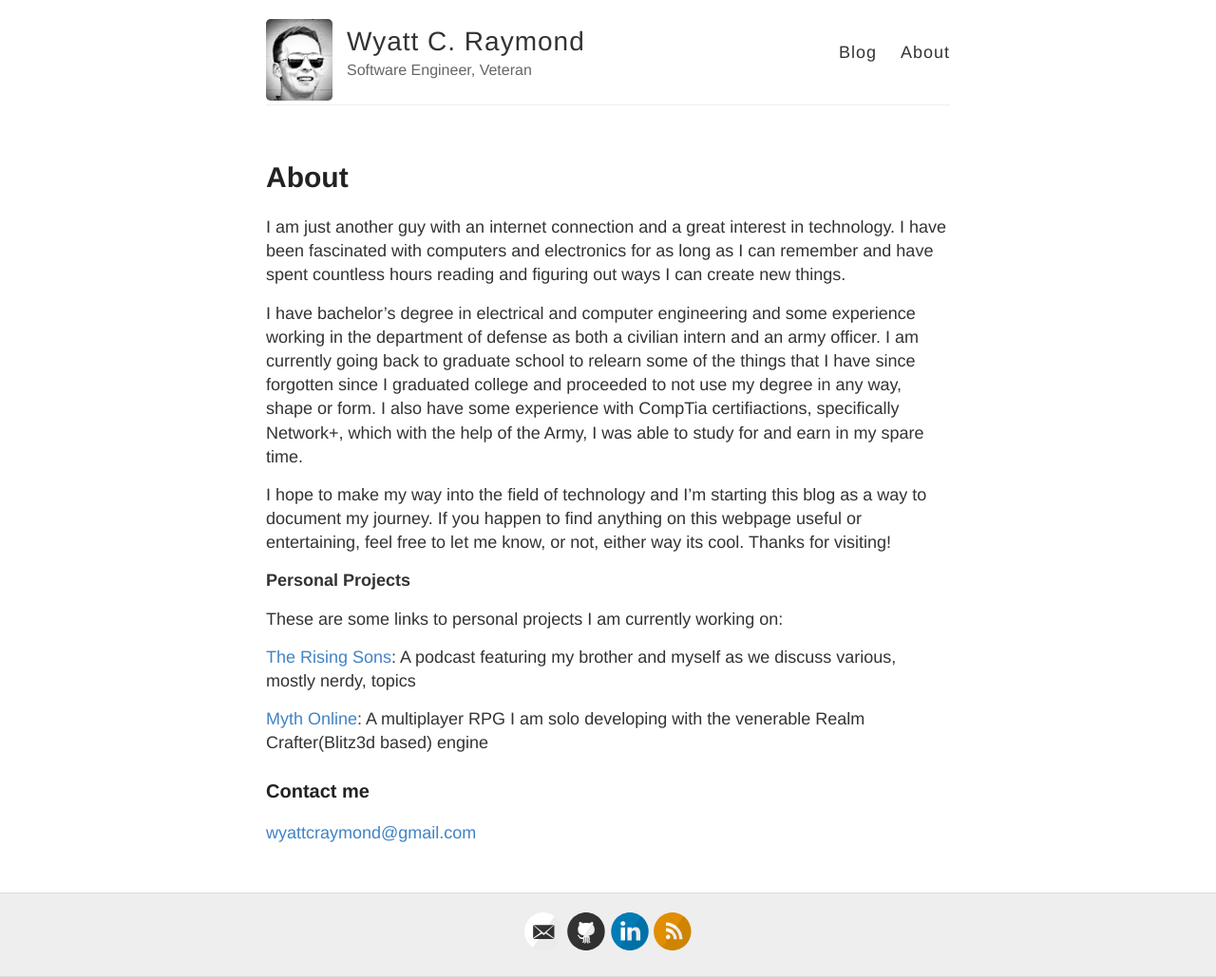
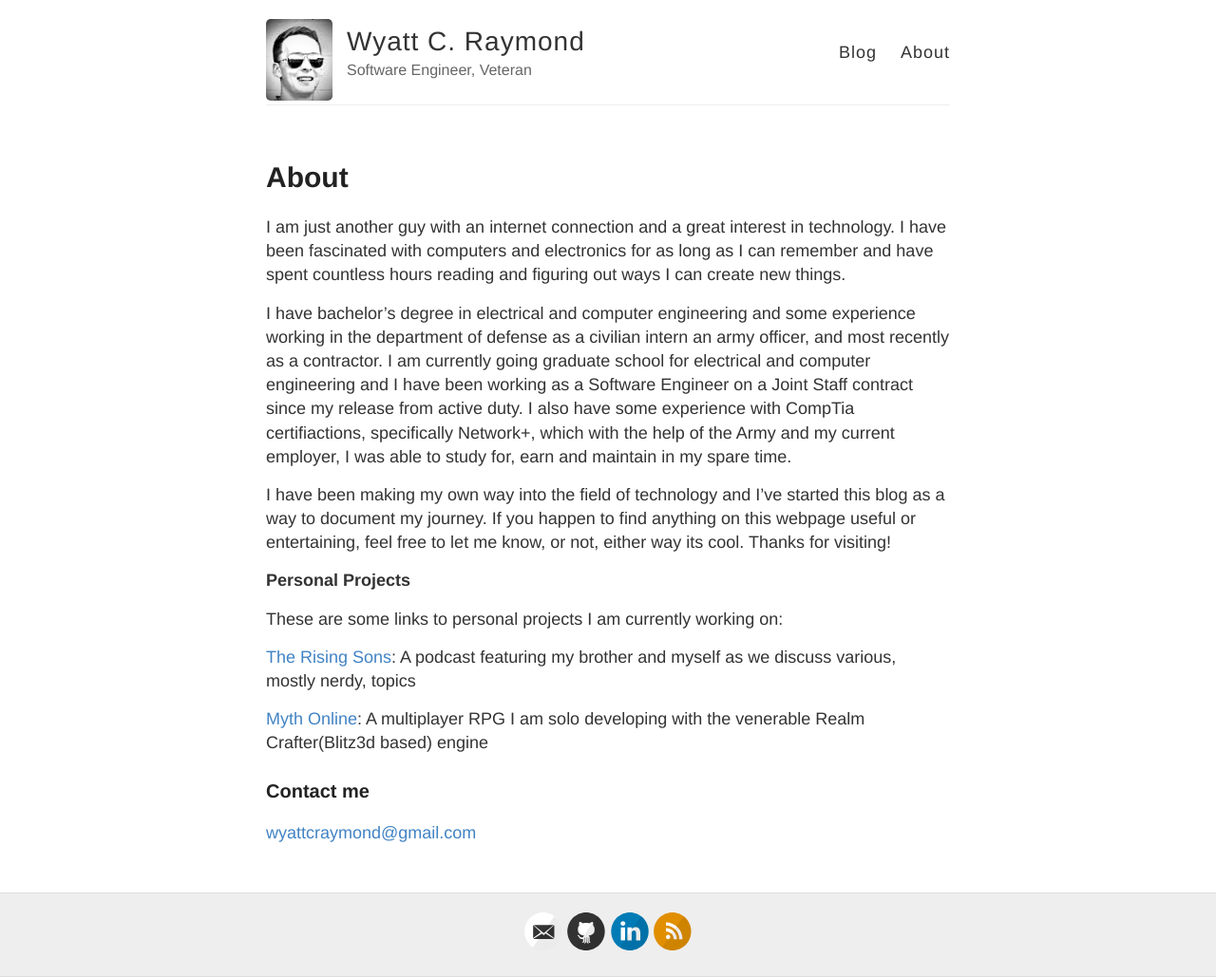
Before and after one commit to rockinraymond/wyattcraymond, a Jekyll site: the page built from about.md, in a window 1280 px wide. Shown: the whole page at 95% size. Built offline with Jekyll 4.4.1, drawn with Linux system fonts in a browser that asks for light colours.

Commit message:
Update about.md

```diff
--- a/about.md
+++ b/about.md
@@ -6,9 +6,9 @@ published: true
 ---
 I am just another guy with an internet connection and a great interest in technology. I have been fascinated with computers and electronics for as long as I can remember and have spent countless hours reading and figuring out ways I can create new things.
 
-I have bachelor's degree in electrical and computer engineering and some experience working in the department of defense as both a civilian intern and an army officer. I am currently going back to graduate school to relearn some of the things that I have since forgotten since I graduated college and proceeded to not use my degree in any way, shape or form. I also have some experience with CompTia certifiactions, specifically Network+, which with the help of the Army, I was able to study for and earn in my spare time.
+I have bachelor's degree in electrical and computer engineering and some experience working in the department of defense as a civilian intern an army officer, and most recently as a contractor. I am currently going graduate school for electrical and computer engineering and I have been working as a Software Engineer on a Joint Staff contract since my release from active duty. I also have some experience with CompTia certifiactions, specifically Network+, which with the help of the Army and my current employer, I was able to study for, earn and maintain in my spare time.
 
-I hope to make my way into the field of technology and I'm starting this blog as a way to document my journey. If you happen to find anything on this webpage useful or entertaining, feel free to let me know, or not, either way its cool. Thanks for visiting!
+I have been making my own way into the field of technology and I've started this blog as a way to document my journey. If you happen to find anything on this webpage useful or entertaining, feel free to let me know, or not, either way its cool. Thanks for visiting!
 
 
 **Personal Projects**
```
